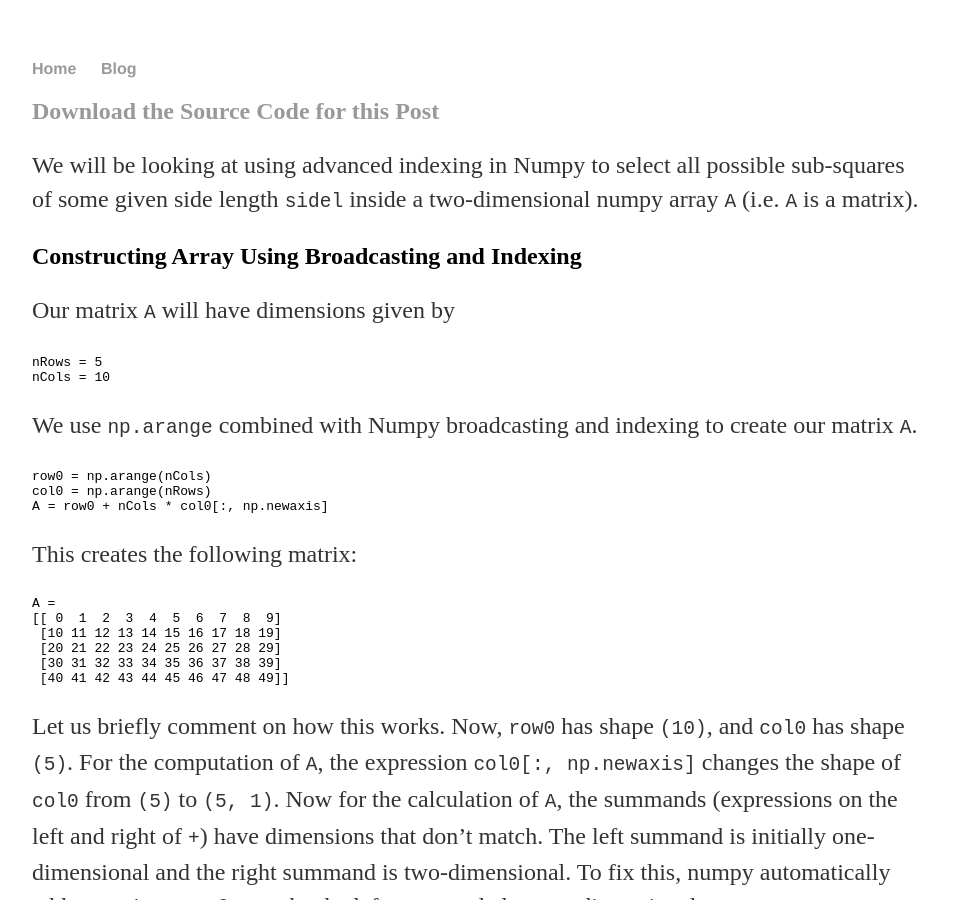
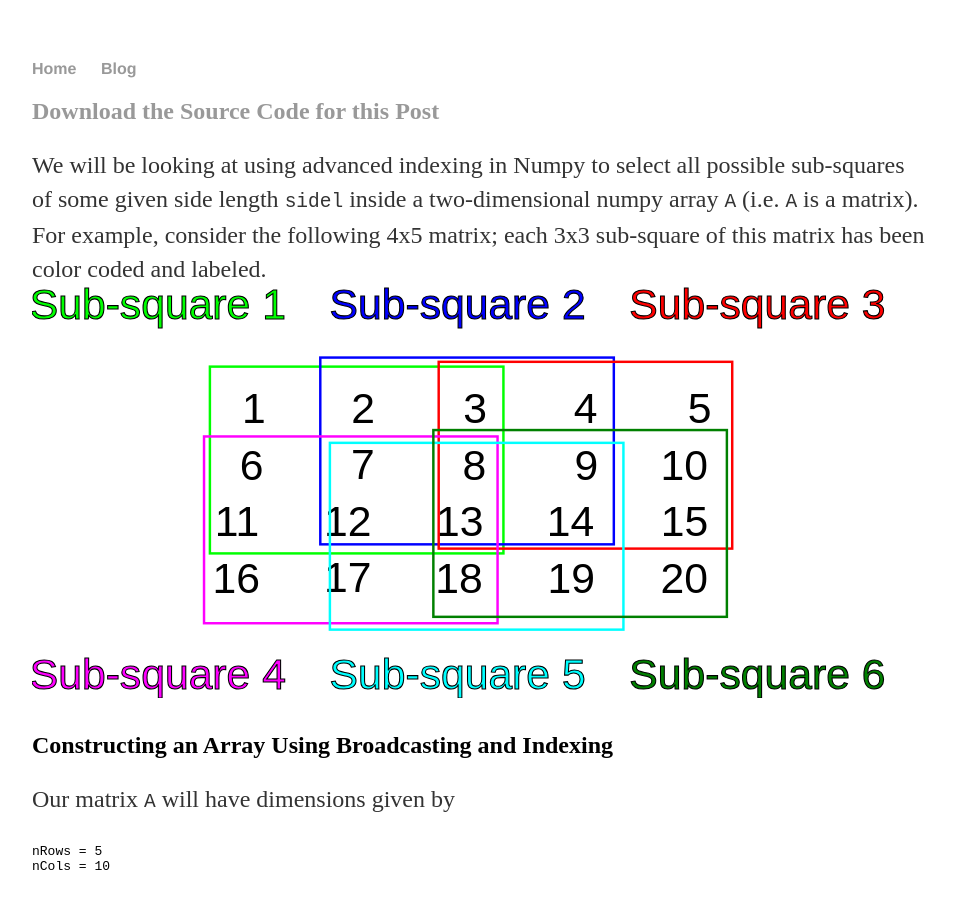
Before and after one commit to MatthewMcGonagle/MatthewMcGonagle.github.io, a Jekyll site: the page built from _posts/2017-10-13-SelectingSubsquaresWithNumpyIndexing.md, in a window 1280 px wide and 900 px high. Shown: the whole window, without its empty margins (160-1114 px from the left). Built offline with Jekyll 4.4.1, drawn with Linux system fonts in a browser that asks for light colours.

Commit message:
Added picture demonstrating what is meant by sub-squares of a matrix.

````diff
--- a/_posts/2017-10-13-SelectingSubsquaresWithNumpyIndexing.md
+++ b/_posts/2017-10-13-SelectingSubsquaresWithNumpyIndexing.md
@@ -6,9 +6,10 @@ date : 2017-10-13
 
 ## [Download the Source Code for this Post]( {{ site . url }}/assets/2017-10-13-SubsquaresNumpy.py)
 
-We will be looking at using advanced indexing in Numpy to select all possible sub-squares of some given side length `sidel` inside a two-dimensional numpy array `A` (i.e. `A` is a matrix).
+We will be looking at using advanced indexing in Numpy to select all possible sub-squares of some given side length `sidel` inside a two-dimensional numpy array `A` (i.e. `A` is a matrix). For example, consider the following 4x5 matrix; each 3x3 sub-square of this matrix has been color coded and labeled.
+![Examples of Sub-squares of a Matrix]( {{ site . url }}/assets/2017-10-13-SubsquarePic.svg)
 
-## Constructing Array Using Broadcasting and Indexing
+## Constructing an Array Using Broadcasting and Indexing
 
 Our matrix `A` will have dimensions given by
 ``` python
````
Also changed, not shown: assets/2017-10-13-SubsquarePic.svg (added).
